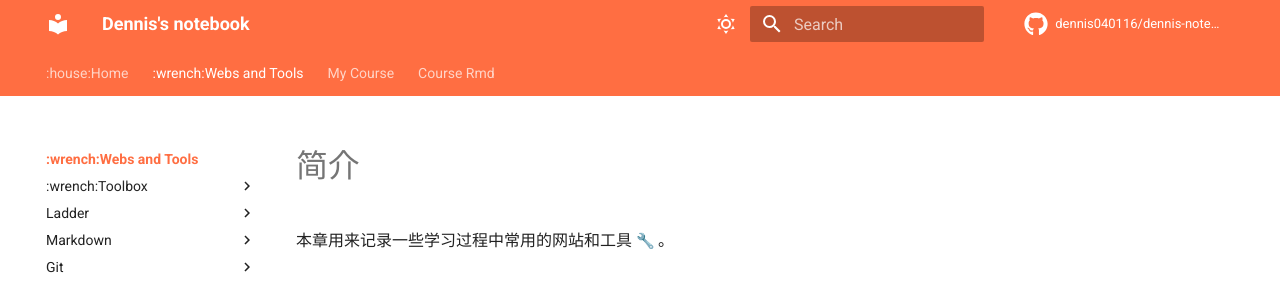
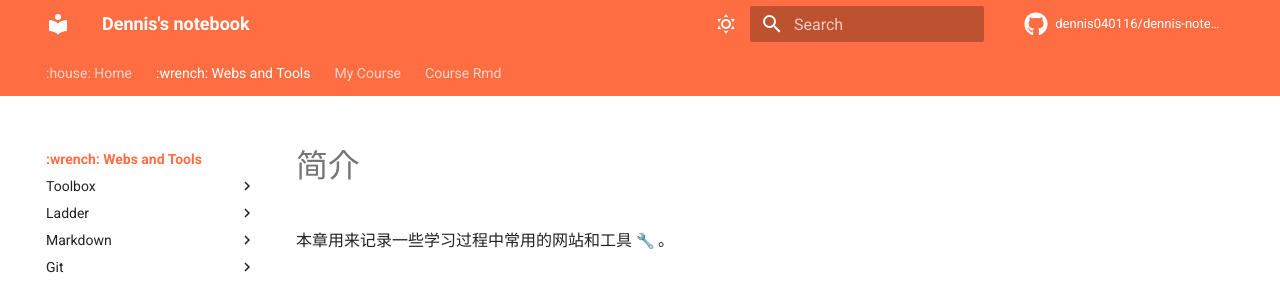
Before and after one commit to dennis040116/dennis-notebook, an MkDocs documentation site: the page built from docs/Webs_and_Tools/index.md, in a window 1280 px wide. Shown: the top 281 px of the page. Built offline with MkDocs 1.6.1 and Material for MkDocs 9.7.7, drawn with Linux system fonts in a browser that asks for light colours; emoji names are drawn with the system emoji font; comment, search, counter and statistics services are not loaded; some of the changed lines change nothing that is shown.

Commit message:
20240120

```diff
--- a/mkdocs.yml
+++ b/mkdocs.yml
@@ -145,11 +145,11 @@ extra:
 
 
 nav:
-  - :house:Home : index.md
+  - ":house: Home" : index.md
 
-  - :wrench:Webs and Tools:
+  - ":wrench: Webs and Tools":
     - Webs_and_Tools/index.md
-    - :wrench:Toolbox  :
+    - Toolbox  :
       - Webs_and_Tools/toolbox.md
     - Ladder:
       - Webs_and_Tools/ladder.md
```
Also changed, not shown: 1 other file.
